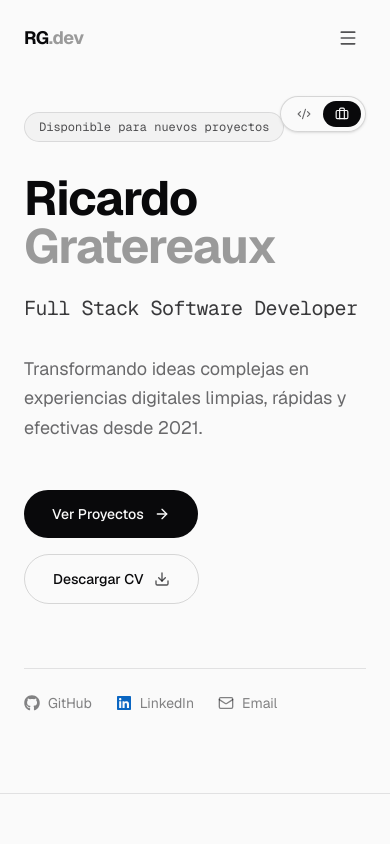
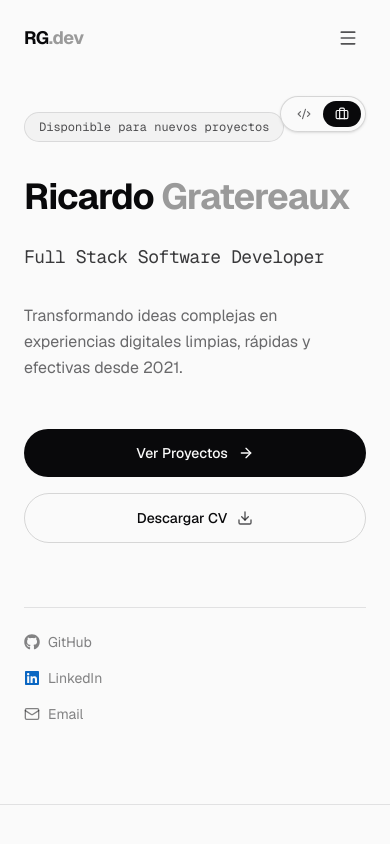
Before and after one commit to RicardoGratereaux/RGportfolio, a Next.js app: page / in a window 390 px wide. Shown: the top 844 px of the page. Built offline with nearby package versions, Linux system fonts and the light colour scheme.

Commit message:
fix: responsive design

```diff
--- a/src/app/globals.css
+++ b/src/app/globals.css
@@ -12,6 +12,11 @@
 
 html {
   scroll-behavior: smooth;
+  overflow-x: hidden;
+}
+
+body {
+  overflow-x: hidden;
 }
 
 /* Dark mode by default (Minimal Charcoal / Onyx) */
--- a/src/components/sections/About.tsx
+++ b/src/components/sections/About.tsx
@@ -24,7 +24,7 @@ export default function About() {
         </h2>
 
         {/* Stats Row */}
-        <div className="grid grid-cols-1 sm:grid-cols-3 gap-4 mb-16">
+        <div className="grid grid-cols-1 sm:grid-cols-2 xl:grid-cols-3 gap-4 mb-16">
           {stats.map((stat) => (
             <div
               key={stat.label}
@@ -40,7 +40,7 @@ export default function About() {
         </div>
 
         {/* Main Content Grid */}
-        <div className="grid md:grid-cols-2 gap-10 items-start">
+        <div className="grid grid-cols-1 lg:grid-cols-2 gap-10 items-start">
           {/* Approach Card */}
           <div className="p-8 rounded-2xl border border-foreground/10 bg-foreground/[0.02]">
             <h3 className="text-xl font-bold mb-4 text-foreground">
--- a/src/components/sections/Contact.tsx
+++ b/src/components/sections/Contact.tsx
@@ -16,7 +16,7 @@ export default function Contact() {
           ¿Tienes un proyecto en mente o buscas un desarrollador Full Stack para tu equipo? Envíame un mensaje.
         </p>
 
-        <div className="grid md:grid-cols-5 gap-10">
+        <div className="grid grid-cols-1 md:grid-cols-5 gap-10">
           {/* Info Side */}
           <div className="md:col-span-2 space-y-6">
             <a
--- a/src/components/sections/FeaturedProject.tsx
+++ b/src/components/sections/FeaturedProject.tsx
@@ -41,8 +41,8 @@ export default function FeaturedProject() {
         </h2>
 
         {/* Main Card */}
-        <div className="p-8 md:p-12 rounded-2xl border border-foreground/10 bg-foreground/[0.02] mb-8">
-          <div className="flex flex-col md:flex-row justify-between md:items-start mb-6 gap-4">
+        <div className="p-6 md:p-12 rounded-2xl border border-foreground/10 bg-foreground/[0.02] mb-8">
+          <div className="flex flex-col sm:flex-row justify-between md:items-start mb-6 gap-4">
             <div>
               <span className="text-xs font-mono text-foreground/50 uppercase tracking-wider block mb-2">
                 Ecommerce Platform
@@ -52,17 +52,17 @@ export default function FeaturedProject() {
               </h3>
             </div>
 
-            <div className="flex items-center gap-4">
+            <div className="flex flex-col sm:flex-row items-start sm:items-center gap-3">
               <a
                 href="#"
-                className="inline-flex items-center gap-2 px-5 py-2.5 rounded-full border border-foreground/15 text-xs font-mono hover:bg-foreground/10 transition-colors"
+                className="w-full sm:w-auto inline-flex items-center justify-center gap-2 px-5 py-2.5 rounded-full border border-foreground/15 text-xs font-mono hover:bg-foreground/10 transition-colors"
               >
                 <ExternalLink className="w-3.5 h-3.5" />
                 <span>Live Demo</span>
               </a>
               <a
                 href="#"
-                className="inline-flex items-center gap-2 px-5 py-2.5 rounded-full bg-foreground text-background text-xs font-mono font-medium hover:opacity-90 transition-opacity"
+                className="w-full sm:w-auto inline-flex items-center justify-center gap-2 px-5 py-2.5 rounded-full bg-foreground text-background text-xs font-mono font-medium hover:opacity-90 transition-opacity"
               >
                 <GitHubIcon className="w-3.5 h-3.5" />
                 <span>Código</span>
@@ -91,7 +91,7 @@ export default function FeaturedProject() {
         </div>
 
         {/* Feature Grid */}
-        <div className="grid sm:grid-cols-2 lg:grid-cols-3 gap-4">
+        <div className="grid grid-cols-1 sm:grid-cols-2 lg:grid-cols-3 gap-4">
           {features.map((feat) => (
             <div
               key={feat.label}
--- a/src/components/sections/Hero.tsx
+++ b/src/components/sections/Hero.tsx
@@ -17,28 +17,28 @@ export default function Hero() {
         </div>
 
         {/* Main Heading */}
-        <h1 className="text-5xl sm:text-7xl md:text-8xl lg:text-9xl font-bold tracking-tight mb-6 text-foreground">
+        <div className="max-w-full sm:max-w-4xl">
+          <h1 className="text-4xl sm:text-6xl md:text-7xl lg:text-8xl font-bold tracking-tight mb-6 text-foreground leading-tight">
             Ricardo <br className="hidden sm:inline" />
             <span className="text-foreground/40">Gratereaux</span>
           </h1>
 
-        {/* Role Tagline */}
-        <p className="text-xl md:text-2xl font-mono text-foreground/80 mb-8 tracking-tight">
+          <p className="text-lg md:text-2xl font-mono text-foreground/80 mb-8 tracking-tight max-w-2xl">
             Full Stack Software Developer
           </p>
 
-        {/* Bio Copy */}
-        <p className="text-lg md:text-xl text-foreground/60 max-w-2xl font-normal leading-relaxed mb-12">
+          <p className="text-base md:text-lg text-foreground/60 max-w-3xl font-normal leading-relaxed mb-12">
             {isDeveloper
               ? "Especializado en Next.js, React, TypeScript y Node.js con sólida base en arquitectura C#/.NET y desarrollo de sistemas escalables."
               : "Transformando ideas complejas en experiencias digitales limpias, rápidas y efectivas desde 2021."}
           </p>
+        </div>
 
         {/* Action Buttons */}
-        <div className="flex flex-wrap items-center gap-4 mb-16">
+        <div className="flex flex-col sm:flex-row flex-wrap items-stretch sm:items-center gap-4 mb-16">
           <a
             href="#projects"
-            className="inline-flex items-center gap-2.5 px-7 py-3.5 rounded-full bg-foreground text-background font-medium text-sm hover:opacity-90 transition-opacity"
+            className="w-full sm:w-auto inline-flex items-center justify-center gap-2.5 px-7 py-3.5 rounded-full bg-foreground text-background font-medium text-sm hover:opacity-90 transition-opacity"
           >
             <span>Ver Proyectos</span>
             <ArrowRight className="w-4 h-4" />
@@ -47,7 +47,7 @@ export default function Hero() {
           <a
             href="/cv.pdf"
             target="_blank"
-            className="inline-flex items-center gap-2.5 px-7 py-3.5 rounded-full border border-foreground/15 text-foreground font-medium text-sm hover:bg-foreground/[0.05] transition-colors"
+            className="w-full sm:w-auto inline-flex items-center justify-center gap-2.5 px-7 py-3.5 rounded-full border border-foreground/15 text-foreground font-medium text-sm hover:bg-foreground/[0.05] transition-colors"
           >
             <span>Descargar CV</span>
             <Download className="w-4 h-4 text-foreground/70" />
@@ -55,7 +55,7 @@ export default function Hero() {
         </div>
 
         {/* Social Links */}
-        <div className="flex items-center gap-6 pt-6 border-t border-foreground/10 text-foreground/50">
+        <div className="flex flex-col sm:flex-row items-start sm:items-center gap-4 pt-6 border-t border-foreground/10 text-foreground/50">
           <a
             href="https://github.com/RicardoGratereaux"
             target="_blank"
```
Lines whose indentation alone changed are shown as unchanged.
